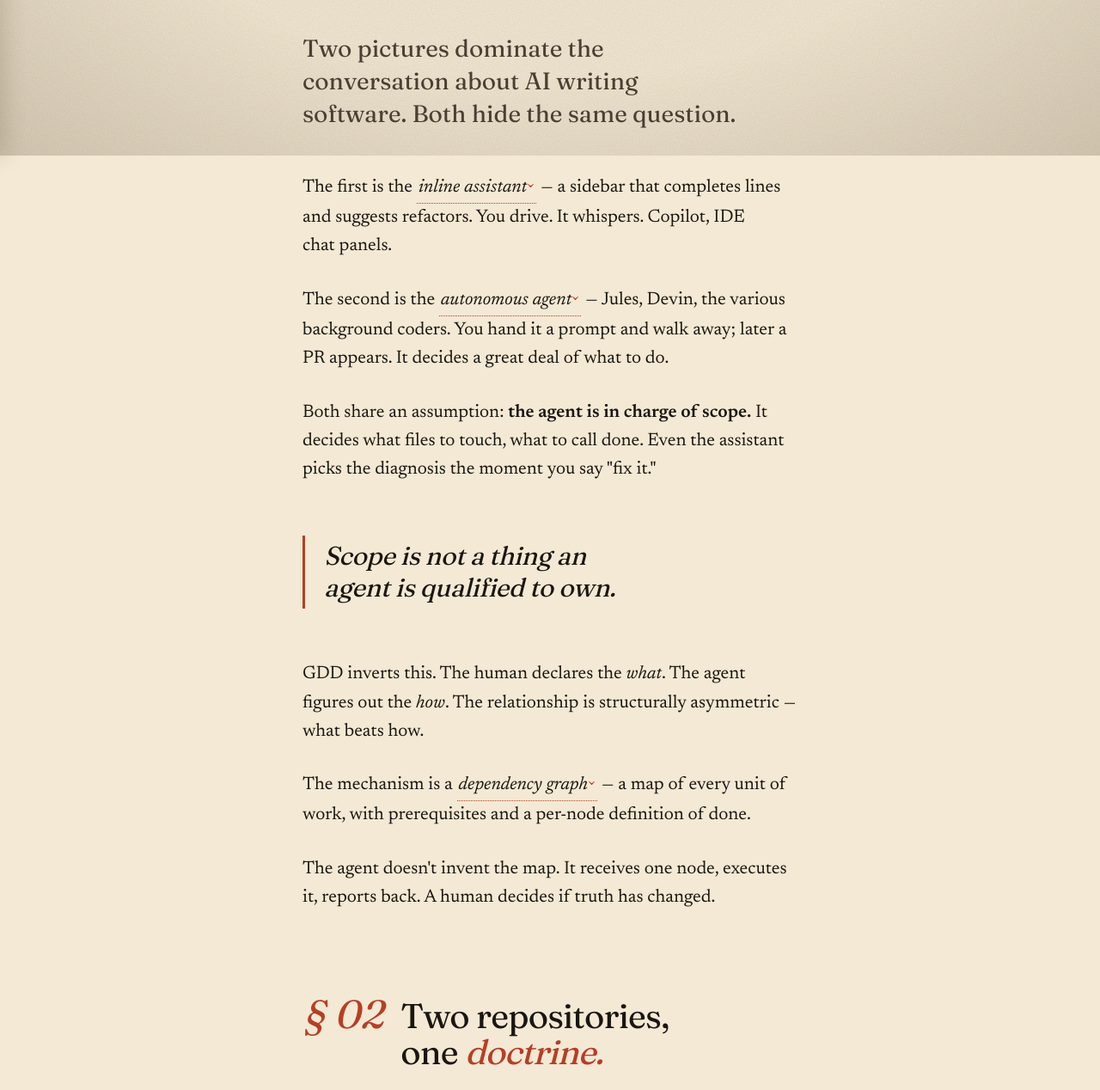
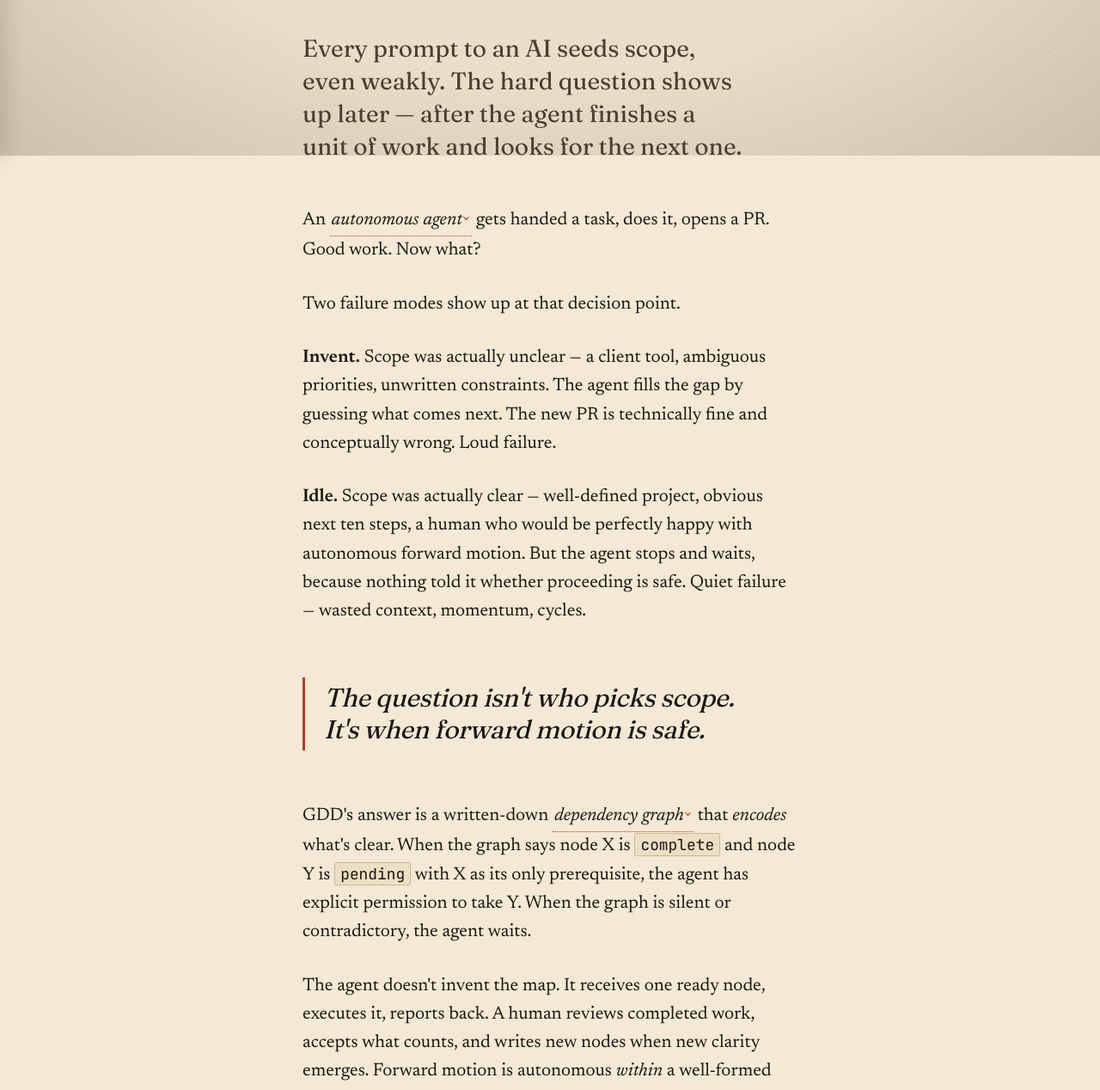
Before and after one commit to skchaudr/gddp-runtime, a plain HTML site: page docs/gdd-explained.html in a window 1280 px wide. Shown: the part 619-1887 px from the top of the page at 86% size. Drawn offline with Linux system fonts and the light colour scheme.

Commit message:
docs: reframe § 01 around idle vs invent, not human vs agent scope
The previous framing contrasted inline assistants and autonomous
agents on the basis of "who picks scope," which was a strawman —
every prompt seeds scope at some level, even "do whatever."

The real failure surface shows up after an autonomous agent finishes
a unit of work and faces a decision point about what's next:

  - Invent: scope was unclear; agent guesses; PR is loud-wrong.
  - Idle:   scope was clear; agent waits anyway; cycles wasted.

GDD's graph is the mediator — it encodes what's clear enough to
proceed autonomously, and forward motion is permitted by graph
state, not by a human typing "go." Drops the inline-assistant
section; new title; new pull quote.

Co-Authored-By: Claude Opus 4.7 (1M context) <noreply@anthropic.com>

```diff
--- a/docs/gdd-explained.html
+++ b/docs/gdd-explained.html
@@ -100,37 +100,33 @@
 <section class="chapter" id="s01" data-title="§ 01 · The Premise">
   <header class="chapter-head rise">
     <span class="num">§ 01</span>
-    <h2>The agent does not get to decide <em>what.</em></h2>
+    <h2>Forward motion needs the <em>graph.</em></h2>
   </header>
 
   <div class="prose">
-    <p class="lede rise">Two pictures dominate the conversation about AI writing software. Both hide the same question.</p>
+    <p class="lede rise">Every prompt to an AI seeds scope, even weakly. The hard question shows up later — after the agent finishes a unit of work and looks for the next one.</p>
 
-    <p class="rise">The first is the <button class="term" aria-expanded="false" aria-controls="def-inline">inline assistant</button> — a sidebar that completes lines and suggests refactors. You drive. It whispers. Copilot, IDE chat panels.</p>
-    <aside class="def" id="def-inline" data-open="false"><div class="def-inner"><div class="def-card">
+    <p class="rise">An <button class="term" aria-expanded="false" aria-controls="def-auto">autonomous agent</button> gets handed a task, does it, opens a PR. Good work. Now what?</p>
+    <aside class="def" id="def-auto" data-open="false"><div class="def-inner"><div class="def-card">
       <span class="def-label">Plain version</span>
-      <p>An <strong>inline assistant</strong> lives inside your editor and only acts when you ask. It autocompletes, suggests refactors, answers questions about code you point at. It never opens files on its own.</p>
+      <p>An <strong>autonomous agent</strong> is an AI worker you assign a task to and leave running. It picks its own files, writes its own code, opens its own pull request. Jules, Devin, OpenHands, and similar tools.</p>
     </div></div></aside>
 
-    <p class="rise">The second is the <button class="term" aria-expanded="false" aria-controls="def-auto">autonomous agent</button> — Jules, Devin, the various background coders. You hand it a prompt and walk away; later a PR appears. It decides a great deal of what to do.</p>
-    <aside class="def" id="def-auto" data-open="false"><div class="def-inner"><div class="def-card">
-      <span class="def-label">Plain version</span>
-      <p>An <strong>autonomous agent</strong> is an AI worker you assign a task to and leave running. It picks its own files, writes its own code, opens its own pull request.</p>
-    </div></div></aside>
+    <p class="rise">Two failure modes show up at that decision point.</p>
 
-    <p class="rise">Both share an assumption: <strong>the agent is in charge of scope.</strong> It decides what files to touch, what to call done. Even the assistant picks the diagnosis the moment you say "fix it."</p>
+    <p class="rise"><strong>Invent.</strong> Scope was actually unclear — a client tool, ambiguous priorities, unwritten constraints. The agent fills the gap by guessing what comes next. The new PR is technically fine and conceptually wrong. Loud failure.</p>
 
-    <blockquote class="pull rise">Scope is not a thing an agent is qualified to own.</blockquote>
+    <p class="rise"><strong>Idle.</strong> Scope was actually clear — well-defined project, obvious next ten steps, a human who would be perfectly happy with autonomous forward motion. But the agent stops and waits, because nothing told it whether proceeding is safe. Quiet failure — wasted context, momentum, cycles.</p>
 
-    <p class="rise">GDD inverts this. The human declares the <em>what</em>. The agent figures out the <em>how</em>. The relationship is structurally asymmetric — what beats how.</p>
+    <blockquote class="pull rise">The question isn't who picks scope. It's when forward motion is safe.</blockquote>
 
-    <p class="rise">The mechanism is a <button class="term" aria-expanded="false" aria-controls="def-graph">dependency graph</button> — a map of every unit of work, with prerequisites and a per-node definition of done.</p>
+    <p class="rise">GDD's answer is a written-down <button class="term" aria-expanded="false" aria-controls="def-graph">dependency graph</button> that <em>encodes</em> what's clear. When the graph says node X is <code>complete</code> and node Y is <code>pending</code> with X as its only prerequisite, the agent has explicit permission to take Y. When the graph is silent or contradictory, the agent waits.</p>
     <aside class="def" id="def-graph" data-open="false"><div class="def-inner"><div class="def-card">
       <span class="def-label">What is a graph?</span>
       <p>A <strong>dependency graph</strong> is a project plan drawn as boxes and arrows. Each box is a unit of work — a <strong>node</strong>. An arrow from A to B means "B can't start until A is done."</p>
     </div></div></aside>
 
-    <p class="rise">The agent doesn't invent the map. It receives one node, executes it, reports back. A human decides if truth has changed.</p>
+    <p class="rise">The agent doesn't invent the map. It receives one ready node, executes it, reports back. A human reviews completed work, accepts what counts, and writes new nodes when new clarity emerges. Forward motion is autonomous <em>within</em> a well-formed graph — not arbitrary, not gated by typing "go."</p>
   </div>
 </section>
 
```
